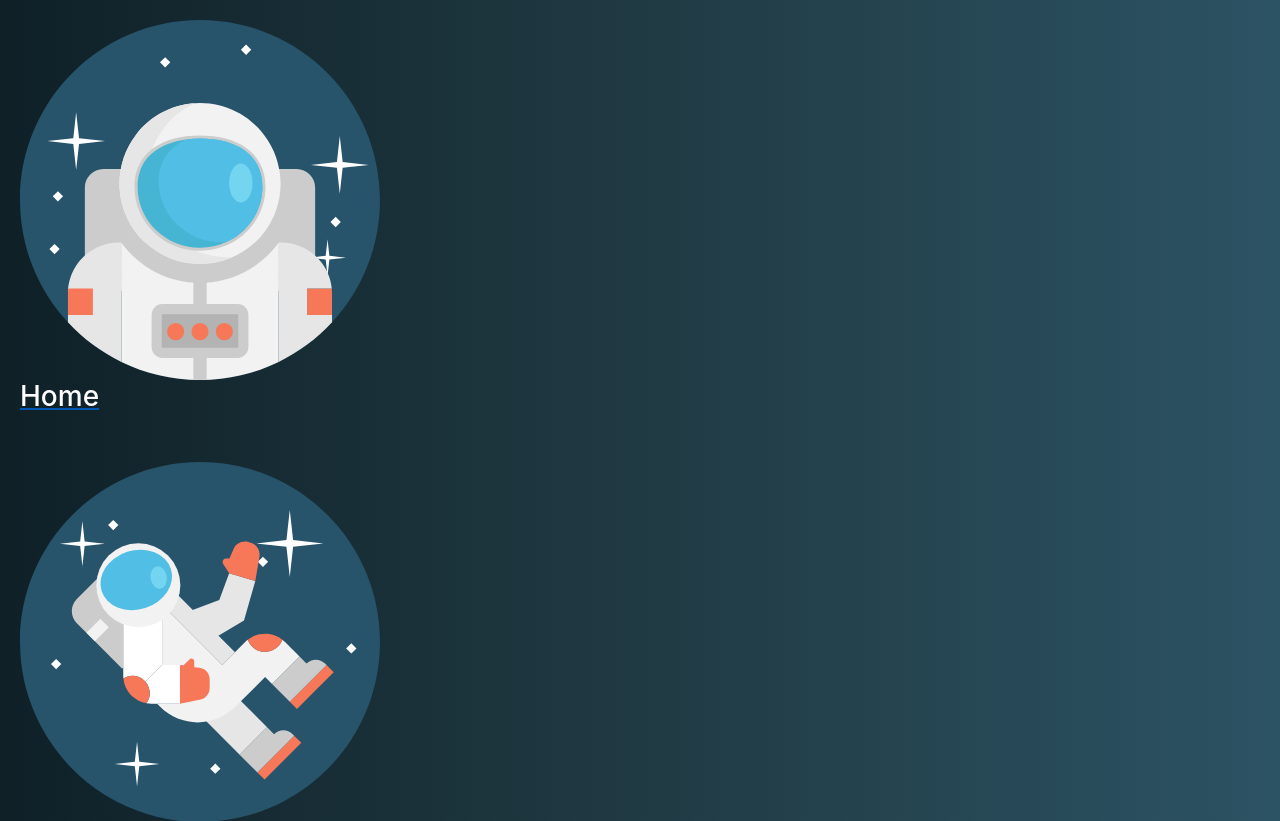
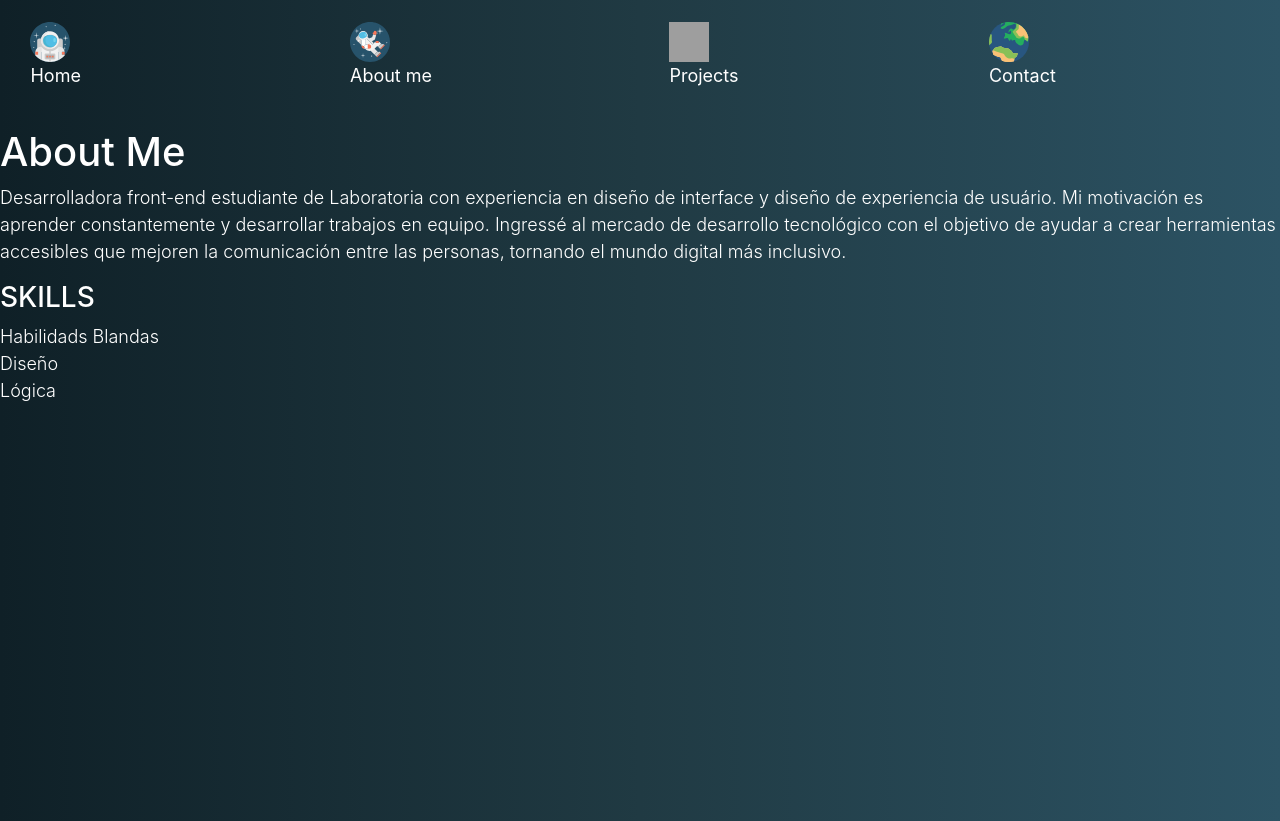
Before and after one commit to carolgmonteiro/portfolio, a React (Create React App) app: page /aboutMe in a window 1280 px wide. Shown: the top 821 px of the page. Built offline with nearby package versions, Linux system fonts and the light colour scheme; grey boxes are pictures that could not be loaded.

Commit message:
portfolio structure

```diff
--- a/package.json
+++ b/package.json
@@ -3,6 +3,7 @@
   "version": "0.1.0",
   "private": true,
   "dependencies": {
+    "@trendmicro/react-sidenav": "^0.4.5",
     "bootstrap": "^4.3.1",
     "react": "^16.10.2",
     "react-dom": "^16.10.2",
--- a/src/app/features/views/AboutMe.js
+++ b/src/app/features/views/AboutMe.js
@@ -7,6 +7,19 @@ class AboutMe extends React.Component {
       <div className="lead">
         <div className="order-kitchen-container">
           <h1>About Me</h1>
+          <p>
+            Desarrolladora front-end estudiante de Laboratoria con experiencia
+            en diseño de interface y diseño de experiencia de usuário. Mi
+            motivación es aprender constantemente y desarrollar trabajos en
+            equipo. Ingressé al mercado de desarrollo tecnológico con el
+            objetivo de ayudar a crear herramientas accesibles que mejoren la
+            comunicación entre las personas, tornando el mundo digital más
+            inclusivo.
+          </p>
+          <h3>SKILLS</h3>
+          <li>Habilidads Blandas</li>
+          <li>Diseño</li>
+          <li>Lógica</li>
         </div>
       </div>
     );
--- /dev/null
+++ b/src/app/features/views/Home.css
@@ -0,0 +1,15 @@
+body {
+  background: #0f2027; /* fallback for old browsers */
+  background: -webkit-linear-gradient(
+    to left,
+    #2c5364,
+    #203a43,
+    #0f2027
+  ); /* Chrome 10-25, Safari 5.1-6 */
+  background: linear-gradient(
+    to left,
+    #2c5364,
+    #203a43,
+    #0f2027
+  ); /* W3C, IE 10+/ Edge, Firefox 16+, Chrome 26+, Opera 12+, Safari 7+ */
+}
--- a/src/app/features/views/Home.js
+++ b/src/app/features/views/Home.js
@@ -1,12 +1,13 @@
 import React from "react";
 import "bootstrap/dist/css/bootstrap.css";
+import "./Home.css";
 
 class Home extends React.Component {
   render() {
     return (
       <div className="lead">
         <div className="order-kitchen-container">
-          <h1>Home</h1>
+          <h3>"Hello, I´m Carolina Designer and Front-end developer"</h3>
         </div>
       </div>
     );
--- a/src/app/layout/App.css
+++ b/src/app/layout/App.css
@@ -12,8 +12,13 @@ h4 {
   font-weight: bold;
   font-size: 18px;
 }
+h3 {
+  color: white;
+  font-weight: bold;
+  font-size: 10px;
+}
 p {
-  color: #4f1a0f;
+  color: white;
   font-size: 18px;
 }
 body {
@@ -22,14 +27,13 @@ body {
 }
 
 a {
-  color: #4f1a0f;
   text-decoration: none;
 }
 
 li {
   list-style-type: none;
   font-size: 18px;
-  color: #4f1a0f;
+  color: white;
 }
 
 .logo {
--- a/src/app/layout/App.js
+++ b/src/app/layout/App.js
@@ -7,20 +7,30 @@ import Home from "../features/views/Home";
 import AboutMe from "../features/views/AboutMe";
 import Projects from "../features/views/Projects";
 import Contact from "../features/views/Contact";
+import SideNav, {
+  Toggle,
+  Nav,
+  NavItem,
+  NavIcon,
+  NavText
+} from "@trendmicro/react-sidenav";
+import "@trendmicro/react-sidenav/dist/react-sidenav.css";
 class App extends Component {
   render() {
     return (
       <Router>
-        <Row>
-          <div className="navBar">
+        <div className="nav-link">
+          <Row>
             <Col>
-              <Link to={"/home"}>
+              <Link to={"/"}>
                 <div className="menu-icons">
                   <img
                     src={require("../../img/astronaut_face.svg")}
                     alt="logo-home"
+                    height="40"
+                    width="40"
                   />
-                  <h3>Home</h3>
+                  <p>Home</p>
                 </div>
               </Link>
             </Col>
@@ -30,8 +40,10 @@ class App extends Component {
                   <img
                     src={require("../../img/astronaut.svg")}
                     alt="logo-aboutMe"
+                    height="40"
+                    width="40"
                   />
-                  <h3>About me</h3>
+                  <p>About me</p>
                 </div>
               </Link>
             </Col>
@@ -41,8 +53,10 @@ class App extends Component {
                   <img
                     src={require("../../img/rocket.svg")}
                     alt="logo-projects"
+                    height="40"
+                    width="40"
                   />
-                  <h3>Projects</h3>
+                  <p>Projects</p>
                 </div>
               </Link>
             </Col>
@@ -52,18 +66,21 @@ class App extends Component {
                   <img
                     src={require("../../img/planet-earth.svg")}
                     alt="logo-contact"
+                    height="40"
+                    width="40"
                   />
-                  <h3>Contact</h3>
+                  <p>Contact</p>
                 </div>
               </Link>
             </Col>
-          </div>
-        </Row>
+          </Row>
+        </div>
+
         <Switch>
-          <Route extact path="/home" component={Home} />
-          <Route extact path="/aboutMe" component={AboutMe} />
-          <Route extact path="/projects" component={Projects} />
-          <Route extact path="/contact" component={Contact} />
+          <Route exact path="/" component={Home} />
+          <Route path="/aboutMe" component={AboutMe} />
+          <Route path="/projects" component={Projects} />
+          <Route path="/contact" component={Contact} />
         </Switch>
       </Router>
     );
@@ -71,3 +88,90 @@ class App extends Component {
 }
 
 export default App;
+
+// <Router>
+//         <Route
+//           render={({ location, history }) => (
+//             <React.Fragment>
+//               <SideNav
+//                 onSelect={selected => {
+//                   const to = "/" + selected;
+//                   if (location.pathname !== to) {
+//                     history.push(to);
+//                   }
+//                 }}
+//               >
+//                 <SideNav.Toggle />
+//                 <SideNav.Nav defaultSelected="home">
+//                   <NavItem eventKey="home">
+//                     <NavIcon>
+//                       <img
+//                         src={require("../../img/astronaut_face.svg")}
+//                         alt="logo-home"
+//                         height="40"
+//                         width="40"
+//                       />
+//                       <i
+//                         className="fa fa-fw fa-home"
+//                         style={{ fontSize: "1.75em" }}
+//                       />
+//                     </NavIcon>
+//                     <NavText>Home</NavText>
+//                   </NavItem>
+//                   <NavItem eventKey="aboutMe">
+//                     <NavIcon>
+//                       <img
+//                         src={require("../../img/astronaut.svg")}
+//                         alt="logo-aboutMe"
+//                         height="40"
+//                         width="40"
+//                       />
+//                       <i
+//                         className="fa fa-fw fa-aboutMe"
+//                         style={{ fontSize: "1.75em" }}
+//                       />
+//                     </NavIcon>
+//                     <NavText>About Me</NavText>
+//                   </NavItem>
+//                   <NavItem eventKey="projects">
+//                     <NavIcon>
+//                       <img
+//                         src={require("../../img/rocket.svg")}
+//                         alt="logo-projects"
+//                         height="40"
+//                         width="40"
+//                       />
+//                       <i
+//                         className="fa fa-fw fa-projects"
+//                         style={{ fontSize: "1.75em" }}
+//                       />
+//                     </NavIcon>
+//                     <NavText>Projects</NavText>
+//                   </NavItem>
+//                   <NavItem eventKey="contact">
+//                     <NavIcon>
+//                       <img
+//                         src={require("../../img/planet-earth.svg")}
+//                         alt="logo-contact"
+//                         height="40"
+//                         width="40"
+//                       />
+//                       <i
+//                         className="fa fa-fw contact"
+//                         style={{ fontSize: "1.75em" }}
+//                       />
+//                     </NavIcon>
+//                     <NavText>Contact</NavText>
+//                   </NavItem>
+//                 </SideNav.Nav>
+//               </SideNav>
+//               <main>
+//                 <Route exact path="/" component={Home} />
+//                 <Route path="/aboutMe" component={AboutMe} />
+//                 <Route path="/projects" component={Projects} />
+//                 <Route path="/contact" component={Contact} />
+//               </main>
+//             </React.Fragment>
+//           )}
+//         />
+//       </Router>
```
Also changed, not shown: 1 other file (tests, documents, lock files or other folders).
